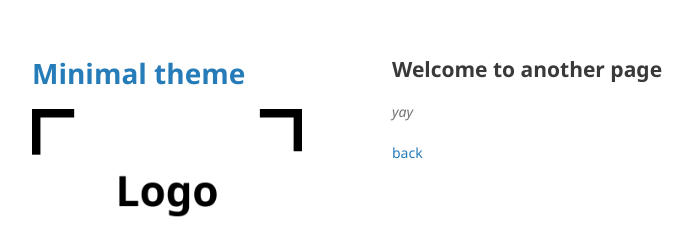
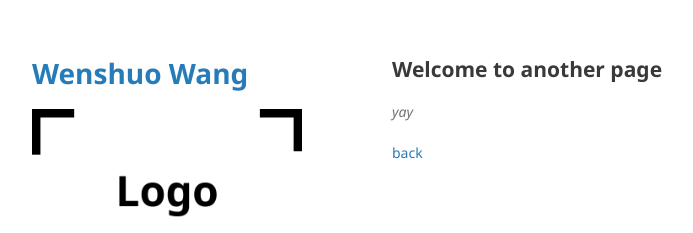
Before and after one commit to wenshuowang/wenshuowang.github.io, a Jekyll site: the page built from another-page.md, in a window 1280 px wide. Shown: the top 233 px of the page, without its empty margins (178-871 px from the left). Built offline with Jekyll 4.4.1, drawn with Linux system fonts in a browser that asks for light colours; our own code applies the rules of GitHub Pages for plain Markdown files.

Commit message:
Update _config.yml

```diff
--- a/_config.yml
+++ b/_config.yml
@@ -1,4 +1,4 @@
-title: Minimal theme
+title: Wenshuo Wang
 logo: /assets/img/logo.png
 description: Minimal is a theme for GitHub Pages.
 show_downloads: true
```
